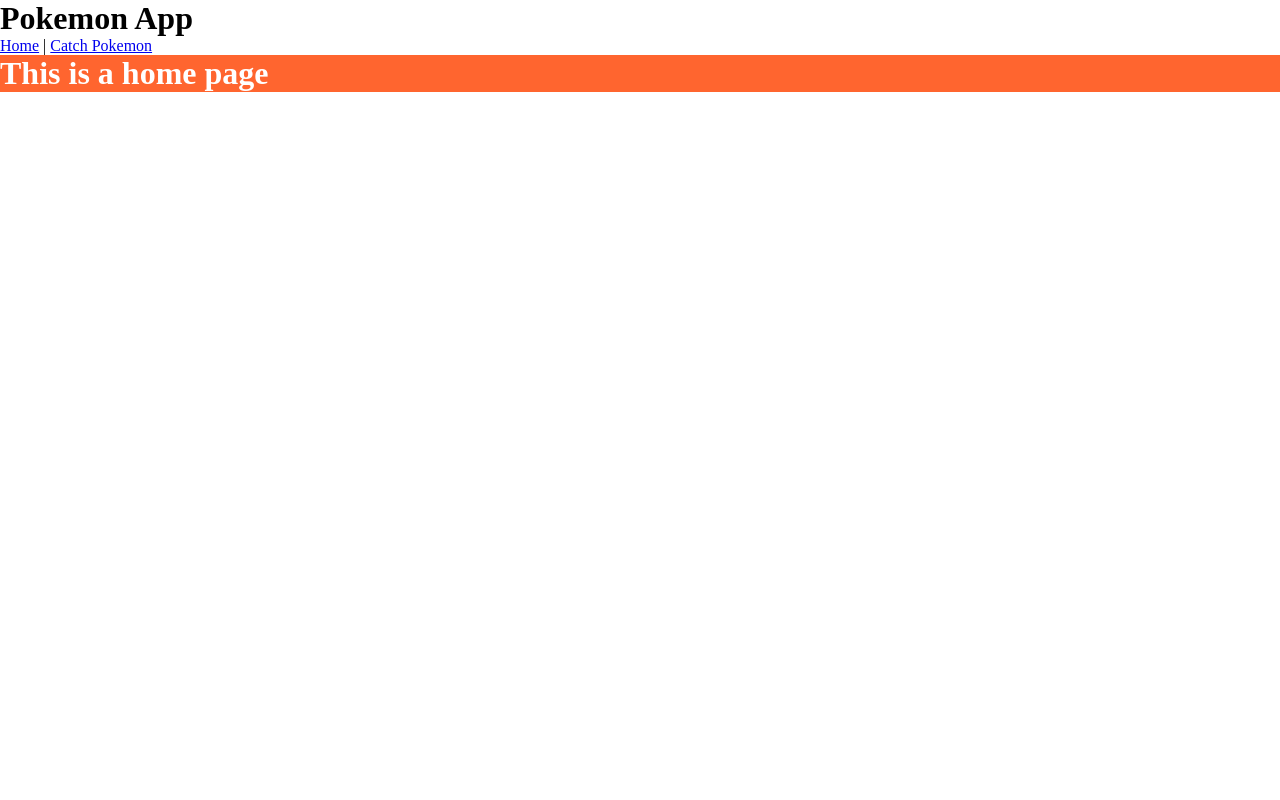
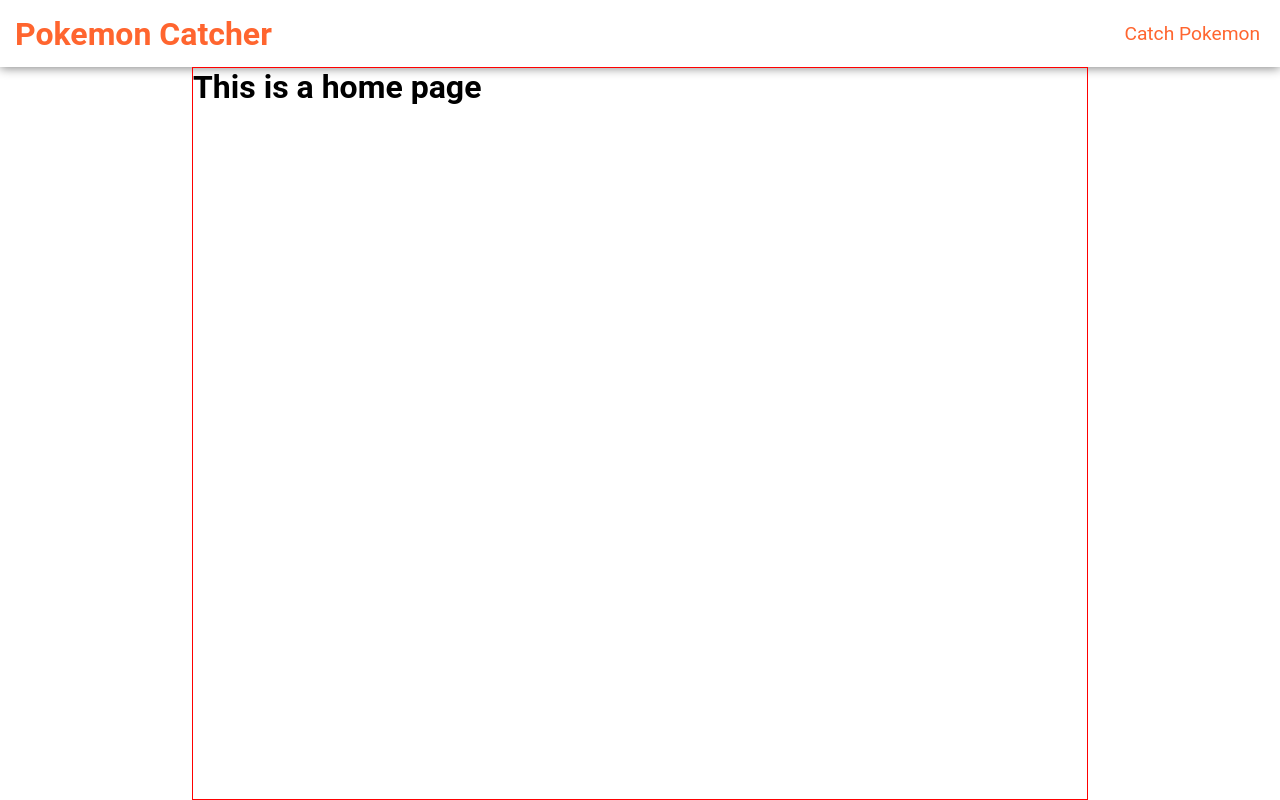
Before and after one commit to zach-ryan-butler/pokemon-app-vue, a Vue app: page / in a window 1280 px wide. Built offline with nearby package versions, Linux system fonts and the light colour scheme.

Commit message:
add styles and functionality to header and views

```diff
--- a/src/App.vue
+++ b/src/App.vue
@@ -19,4 +19,9 @@
   margin: 0;
   padding: 0;
 }
+
+html,
+body {
+  font-family: "Roboto", sans-serif;
+}
 </style>
--- a/src/components/AppHeader.vue
+++ b/src/components/AppHeader.vue
@@ -1,9 +1,45 @@
 <template>
-  <header>
-    <h1>Pokemon App</h1>
+  <header class="header">
+    <h1 class="header_title">Pokemon Catcher</h1>
     <nav>
-      <router-link to="/">Home</router-link> |
-      <router-link to="/catch">Catch Pokemon</router-link>
+      <router-link v-if="shouldDisplay" class="header_link" to="/"
+        >Your Pokemon</router-link
+      >
+      <router-link v-else class="header_link" to="/catch"
+        >Catch Pokemon</router-link
+      >
     </nav>
   </header>
 </template>
+
+<script>
+export default {
+  computed: {
+    shouldDisplay() {
+      return this.$route.name !== "home";
+    },
+  },
+};
+</script>
+
+<style lang="scss" scoped>
+.header {
+  max-height: $header-height;
+  display: flex;
+  align-items: center;
+  justify-content: space-between;
+  padding: 15px;
+  box-shadow: 0 1px 10px grey;
+
+  &_title {
+    color: $secondary-color;
+  }
+
+  &_link {
+    color: $secondary-color;
+    text-decoration: none;
+    padding-right: 5px;
+    font-size: 1.2rem;
+  }
+}
+</style>
--- a/src/scss/_mixins.scss
+++ b/src/scss/_mixins.scss
@@ -0,0 +1,6 @@
+@mixin viewContainer {
+  width: 70%;
+  min-height: calc(100vh - $header-height);
+  margin: auto;
+  border: 1px solid red;
+}
--- a/src/scss/_variables.scss
+++ b/src/scss/_variables.scss
@@ -1,5 +1,4 @@
-// this is an example comment that wont be included in the CSS
-
 $primary-color: #272727;
 $secondary-color: #ff652f;
 $text-color: #fff;
+$header-height: 67px;
--- a/src/views/CatchPokemonView.vue
+++ b/src/views/CatchPokemonView.vue
@@ -3,3 +3,9 @@
     <h1>This is a catch pokemon page</h1>
   </div>
 </template>
+
+<style lang="scss" scoped>
+.catch-pokemon-container {
+  @include viewContainer;
+}
+</style>
--- a/src/views/HomeView.vue
+++ b/src/views/HomeView.vue
@@ -6,7 +6,6 @@
 
 <style lang="scss" scoped>
 .home {
-  background-color: $secondary-color;
-  color: $text-color;
+  @include viewContainer;
 }
 </style>
```
